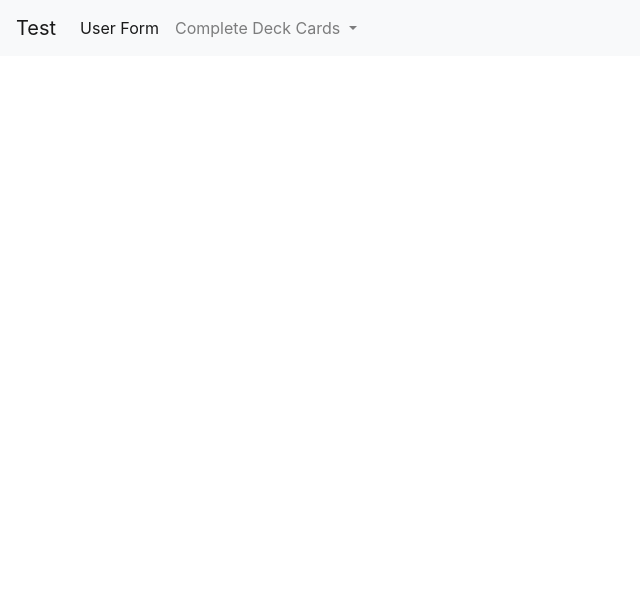
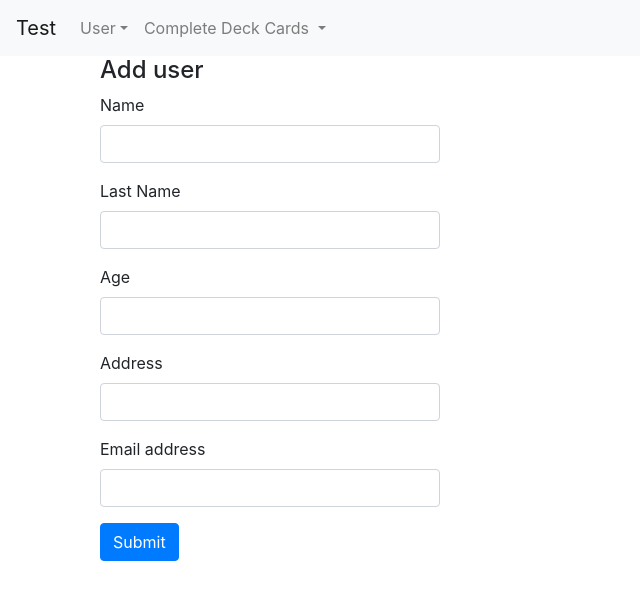
Before and after one commit to DijkstraEdsger/user-form-and-card-counter, an Angular app: page /user-create in a window 1280 px wide. Before the commit this address led to /. Shown: the top 600 px of the page, without its empty margins (0-640 px from the left). Built offline with nearby package versions, Linux system fonts and the light colour scheme.

Commit message:
tweaking user

```diff
--- a/src/app/components/create-user/create-user.component.html
+++ b/src/app/components/create-user/create-user.component.html
@@ -1,4 +1,5 @@
-<div style="margin-bottom: 30px">
+<div class="container">
+  <div class="col-12 col-md-4" style="margin-bottom: 30px">
     <h4>Add user</h4>
     <form [formGroup]="form">
       <div class="form-group">
@@ -63,3 +64,5 @@
       </button>
     </form>
   </div>
+  <div class="col-12 col-md-8"></div>
+</div>
--- a/src/app/components/shared/navbar/navbar.component.html
+++ b/src/app/components/shared/navbar/navbar.component.html
@@ -14,8 +14,21 @@
 
   <div class="collapse navbar-collapse" id="navbarSupportedContent">
     <ul class="navbar-nav mr-auto">
-      <li class="nav-item active">
-        <a class="nav-link" routerLink="user" routerLinkActive>User Form</a>
+      <li class="nav-item dropdown">
+        <a
+          class="nav-link dropdown-toggle"
+          id="navbarUserDropdown"
+          role="button"
+          data-toggle="dropdown"
+          aria-haspopup="true"
+          aria-expanded="false"
+          routerLinkActive
+          >User</a
+        >
+        <div class="dropdown-menu" aria-labelledby="navbarDropdown">
+          <a class="dropdown-item" routerLink="user-create">Create User</a>
+          <a class="dropdown-item" routerLink="user-list">User List</a>
+        </div>
       </li>
       <li class="nav-item dropdown">
         <a
--- a/src/app/components/user-list/user-list.component.html
+++ b/src/app/components/user-list/user-list.component.html
@@ -1,3 +1,6 @@
+<div class="container" style="margin-top: 30px">
+  <div class="row">
+    <div class="col col-md-4">
       <h4>Users</h4>
       <div class="list-group">
         <button
@@ -9,8 +12,12 @@
           {{ user.name + " " + user.lastName }}
         </button>
       </div>
+    </div>
+    <div class="col col-md-8"></div>
+  </div>
   <div *ngIf="isLoading" class="d-flex justify-content-center">
     <div class="spinner-border" role="status">
       <span class="sr-only">Loading...</span>
     </div>
   </div>
+</div>
--- a/src/app/components/user-list/user-list.component.ts
+++ b/src/app/components/user-list/user-list.component.ts
@@ -27,10 +27,6 @@ export class UserListComponent implements OnInit {
     });
   }
 
-  refreshDataUserList() {
-    this.getUsers();
-  }
-
   onShowUserDetail(user: User) {
     this.router.navigate(['user', user.id]);
   }
--- a/src/app/services/user/user.service.ts
+++ b/src/app/services/user/user.service.ts
@@ -23,7 +23,7 @@ export class UserService {
   getUsersObservable = (observer) => {
     let time = setTimeout(() => {
       observer.next(this.users);
-    }, 1500);
+    }, 1000);
 
     return {
       unsubscribe() {
```
Also changed, not shown: src/app/app-routing.module.ts (+9 -3 lines). Lines whose indentation alone changed are shown as unchanged.
